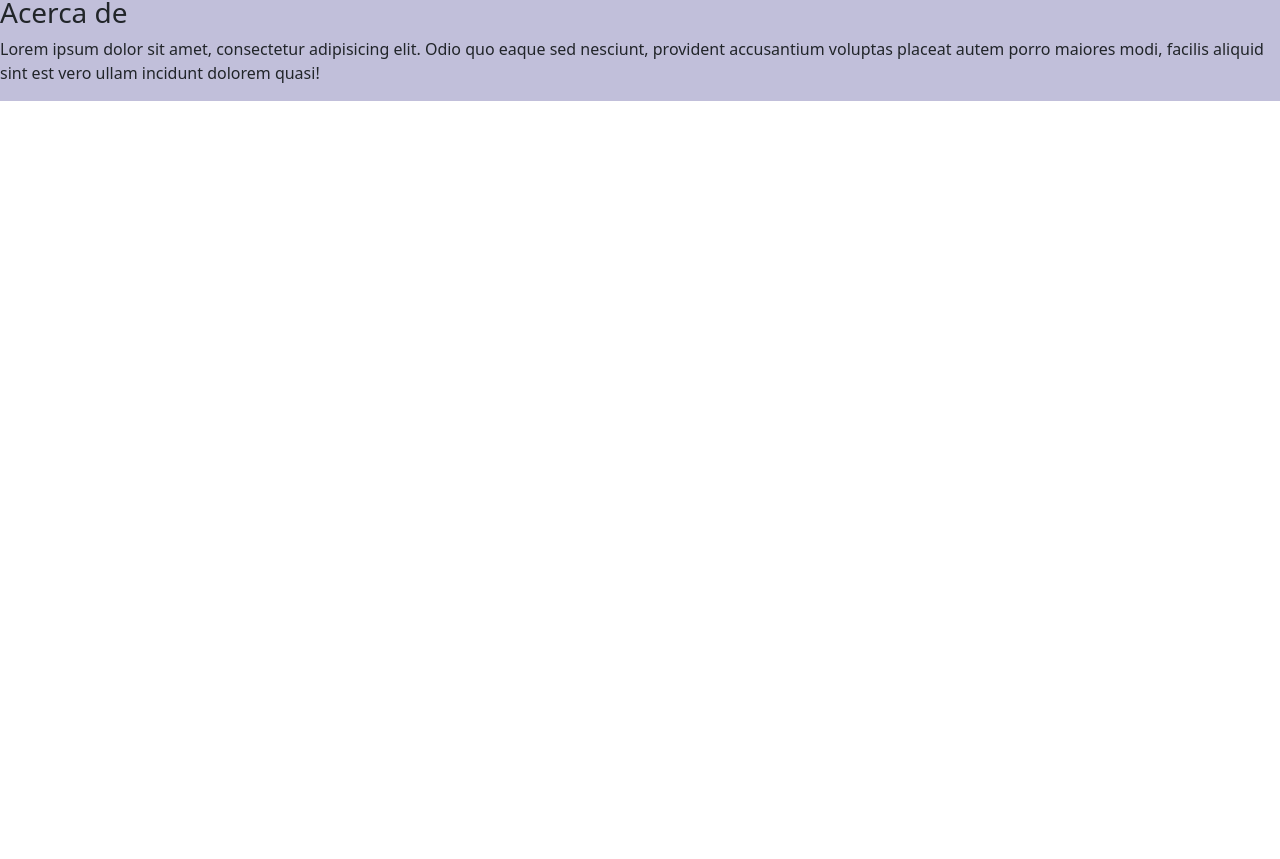
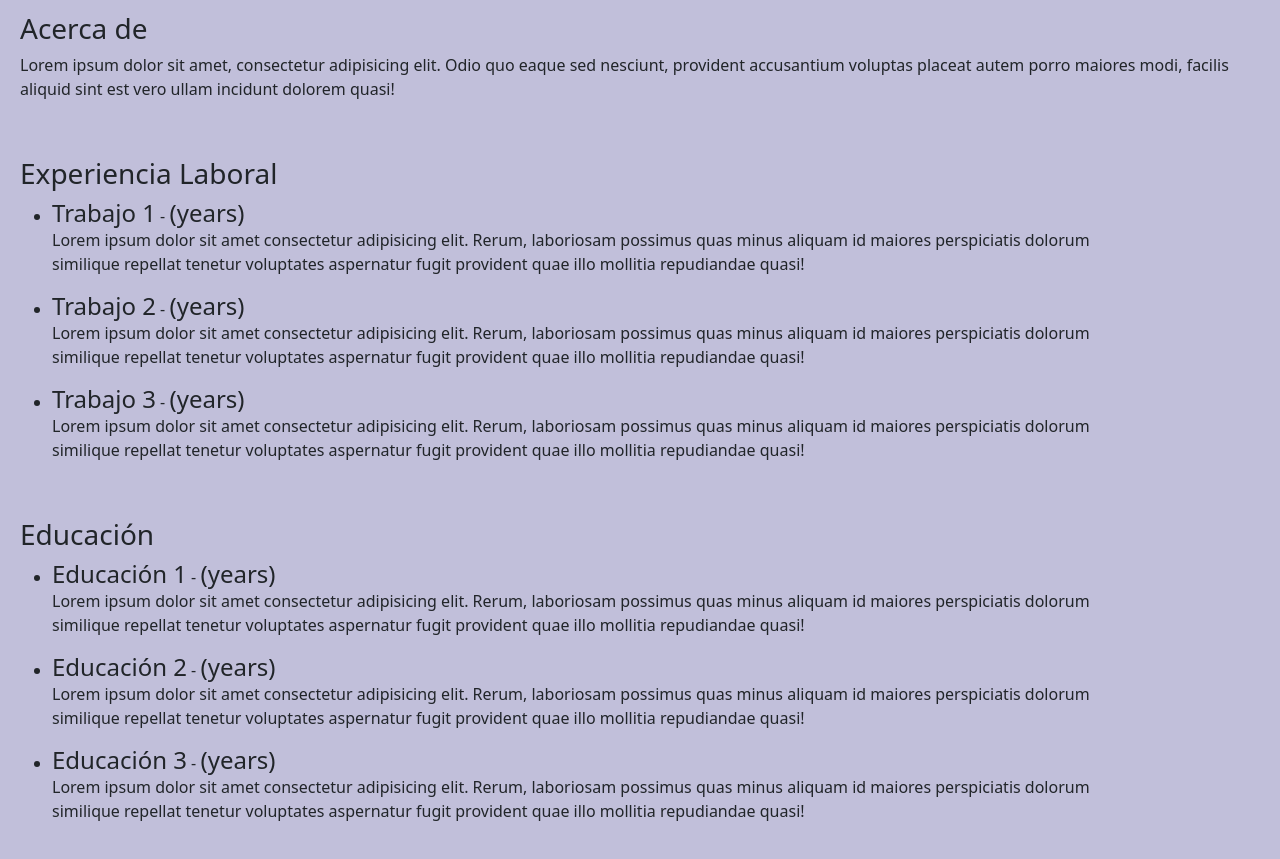
Before and after one commit to TrellixVulnTeam/Proyecto-Integrador_99WF, an Angular app in the folder P-Integrador/: page / in a window 1280 px wide. Shown: the part 948-1807 px from the top of the page. Before the commit the page ends 1049 px from the top, so only its background shows below. Built offline with nearby package versions, Linux system fonts and the light colour scheme.

Commit message:
Exp Laboral y Ed

```diff
--- a/P-Integrador/src/app/app.component.html
+++ b/P-Integrador/src/app/app.component.html
@@ -1,2 +1,4 @@
 <app-header></app-header>
 <app-acerca-de></app-acerca-de>
+<app-experiencia></app-experiencia>
+<app-educacion></app-educacion>
--- a/P-Integrador/src/app/app.module.ts
+++ b/P-Integrador/src/app/app.module.ts
@@ -8,6 +8,8 @@ import { LogoAPComponent } from './components/logo-ap/logo-ap.component';
 import { SocialComponent } from './components/social/social.component';
 import { BannerComponent } from './components/banner/banner.component';
 import { AcercaDeComponent } from './components/acerca-de/acerca-de.component';
+import { ExperienciaComponent } from './components/experiencia/experiencia.component';
+import { EducacionComponent } from './components/educacion/educacion.component';
 
 @NgModule({
   declarations: [
@@ -16,7 +18,9 @@ import { AcercaDeComponent } from './components/acerca-de/acerca-de.component';
     LogoAPComponent,
     SocialComponent,
     BannerComponent,
-    AcercaDeComponent
+    AcercaDeComponent,
+    ExperienciaComponent,
+    EducacionComponent
   ],
   imports: [
     BrowserModule,
--- a/P-Integrador/src/app/components/acerca-de/acerca-de.component.css
+++ b/P-Integrador/src/app/components/acerca-de/acerca-de.component.css
@@ -1,3 +1,6 @@
+.row{
+    padding: 20px;
+}
 div{
     background-color: #c1bfda;
 }
--- /dev/null
+++ b/P-Integrador/src/app/components/educacion/educacion.component.css
@@ -0,0 +1,9 @@
+.row{
+    padding: 20px;
+}
+div{
+    background-color: #c1bfda;
+}
+h4{
+    display: inline;
+}
--- /dev/null
+++ b/P-Integrador/src/app/components/educacion/educacion.component.html
@@ -0,0 +1,19 @@
+<div class="row">
+    <h3>Educación</h3>
+    <div class="col-lg-11">
+        <ul>
+            <li>
+                <h4>Educación 1</h4> - <h4>(years)</h4>
+            </li>
+            <p>Lorem ipsum dolor sit amet consectetur adipisicing elit. Rerum, laboriosam possimus quas minus aliquam id maiores perspiciatis dolorum similique repellat tenetur voluptates aspernatur fugit provident quae illo mollitia repudiandae quasi!</p>
+            <li>
+                <h4>Educación 2</h4> - <h4>(years)</h4>
+            </li>
+            <p>Lorem ipsum dolor sit amet consectetur adipisicing elit. Rerum, laboriosam possimus quas minus aliquam id maiores perspiciatis dolorum similique repellat tenetur voluptates aspernatur fugit provident quae illo mollitia repudiandae quasi!</p>
+            <li>
+                <h4>Educación 3</h4> - <h4>(years)</h4>
+            </li>
+            <p>Lorem ipsum dolor sit amet consectetur adipisicing elit. Rerum, laboriosam possimus quas minus aliquam id maiores perspiciatis dolorum similique repellat tenetur voluptates aspernatur fugit provident quae illo mollitia repudiandae quasi!</p>
+        </ul>
+    </div>
+</div>
--- /dev/null
+++ b/P-Integrador/src/app/components/educacion/educacion.component.ts
@@ -0,0 +1,15 @@
+import { Component, OnInit } from '@angular/core';
+
+@Component({
+  selector: 'app-educacion',
+  templateUrl: './educacion.component.html',
+  styleUrls: ['./educacion.component.css']
+})
+export class EducacionComponent implements OnInit {
+
+  constructor() { }
+
+  ngOnInit(): void {
+  }
+
+}
--- /dev/null
+++ b/P-Integrador/src/app/components/experiencia/experiencia.component.css
@@ -0,0 +1,9 @@
+.row{
+    padding: 20px;
+}
+div{
+    background-color: #c1bfda;
+}
+h4{
+    display: inline;
+}
--- /dev/null
+++ b/P-Integrador/src/app/components/experiencia/experiencia.component.html
@@ -0,0 +1,19 @@
+<div class="row">
+    <h3>Experiencia Laboral</h3>
+    <div class="col-lg-11">
+        <ul>
+            <li>
+                <h4>Trabajo 1</h4> - <h4>(years)</h4>
+            </li>
+            <p>Lorem ipsum dolor sit amet consectetur adipisicing elit. Rerum, laboriosam possimus quas minus aliquam id maiores perspiciatis dolorum similique repellat tenetur voluptates aspernatur fugit provident quae illo mollitia repudiandae quasi!</p>
+            <li>
+                <h4>Trabajo 2</h4> - <h4>(years)</h4>
+            </li>
+            <p>Lorem ipsum dolor sit amet consectetur adipisicing elit. Rerum, laboriosam possimus quas minus aliquam id maiores perspiciatis dolorum similique repellat tenetur voluptates aspernatur fugit provident quae illo mollitia repudiandae quasi!</p>
+            <li>
+                <h4>Trabajo 3</h4> - <h4>(years)</h4>
+            </li>
+            <p>Lorem ipsum dolor sit amet consectetur adipisicing elit. Rerum, laboriosam possimus quas minus aliquam id maiores perspiciatis dolorum similique repellat tenetur voluptates aspernatur fugit provident quae illo mollitia repudiandae quasi!</p>
+        </ul>
+    </div>
+</div>
--- /dev/null
+++ b/P-Integrador/src/app/components/experiencia/experiencia.component.ts
@@ -0,0 +1,15 @@
+import { Component, OnInit } from '@angular/core';
+
+@Component({
+  selector: 'app-experiencia',
+  templateUrl: './experiencia.component.html',
+  styleUrls: ['./experiencia.component.css']
+})
+export class ExperienciaComponent implements OnInit {
+
+  constructor() { }
+
+  ngOnInit(): void {
+  }
+
+}
```
Also changed, not shown: 2 other files (tests, documents, lock files or other folders).
